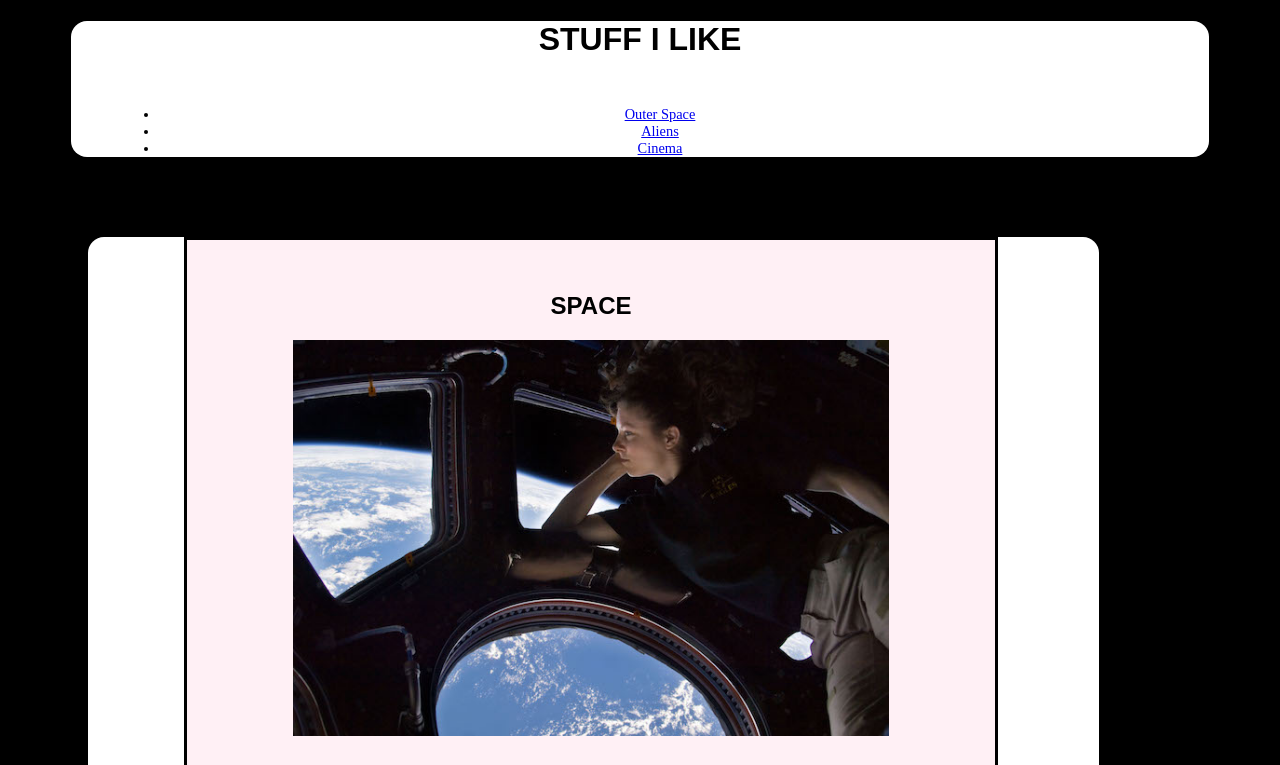
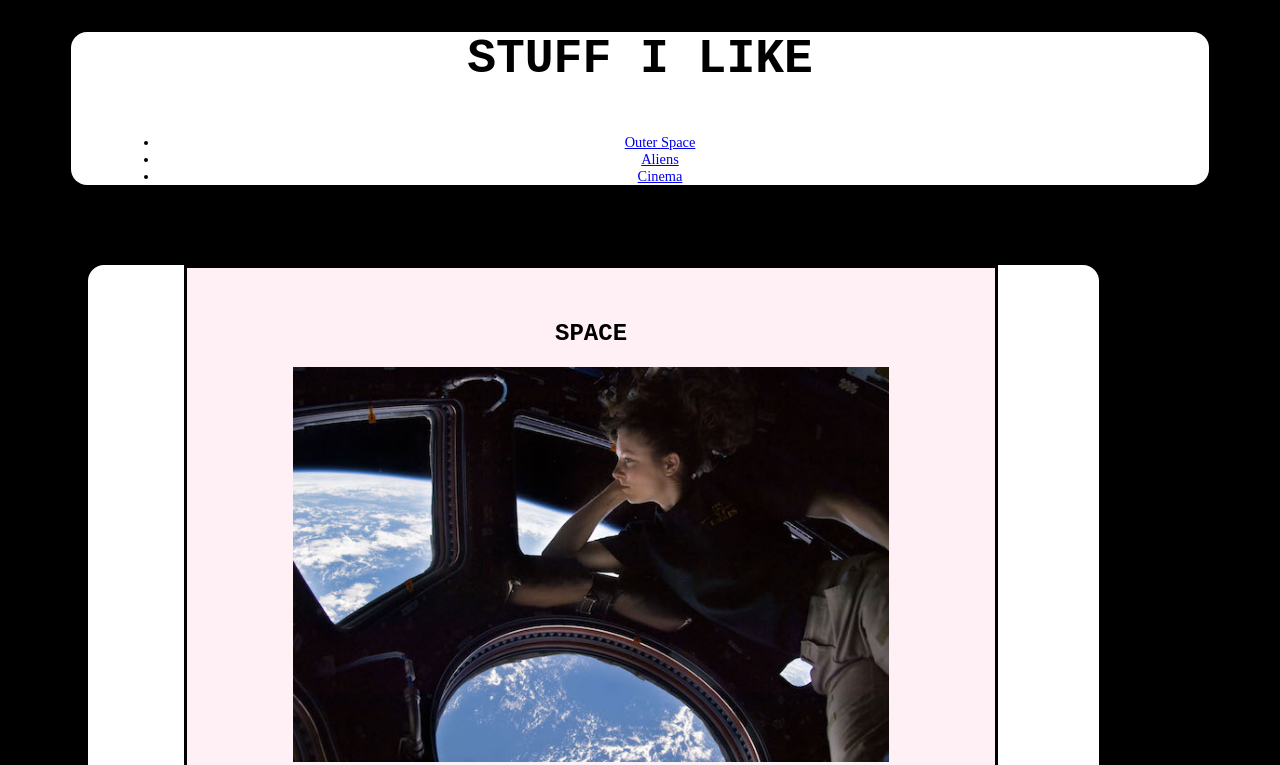
Before and after one commit to danduval/html-me-something, a plain HTML site: page index.html in a window 1280 px wide. Shown: the top 765 px of the page. Drawn offline with Linux system fonts and the light colour scheme.

Commit message:
changed fonts

```diff
--- a/index.html
+++ b/index.html
@@ -6,7 +6,7 @@
 </head>
 <body>
 <header>
-<h1>STUFF I LIKE</h1>
+<h1 id="title">STUFF I LIKE</h1>
 <nav>
 <ul>
     <li><a href="#space">Outer Space</a></li>
--- a/styles.css
+++ b/styles.css
@@ -11,6 +11,8 @@
 
 */
 
+
+
 img {
     display: block;
     margin: auto;
@@ -18,7 +20,7 @@ img {
 }
 
 h1, h2 {
-    font-family: arial;
+    font-family: "Courier New", Courier, monospace;
     text-align: center;
 }
 
@@ -73,3 +75,7 @@ footer {
 header, main, footer {
     border-radius: 1rem 1rem;
 }
+#title  {
+    font-family: "Courier New", Courier, monospace;
+    font-size: 300%;
+}
```
